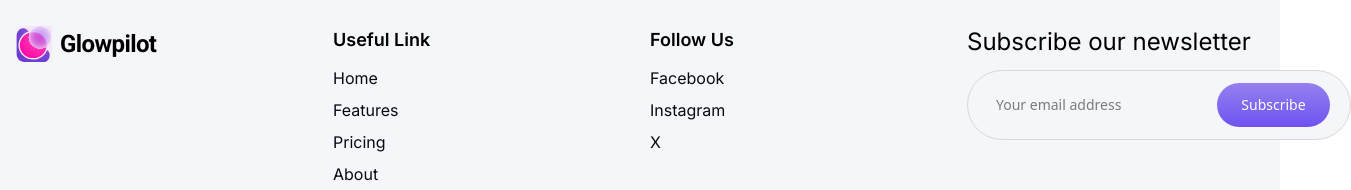
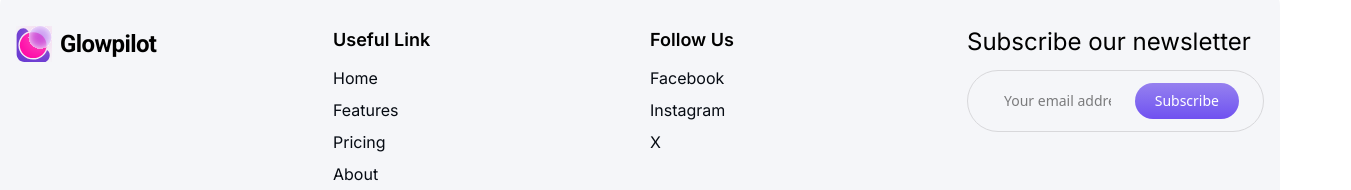
Before and after one commit to viveksharmatws/glowpiolet, a React (Vite) app: page / in a window 1280 px wide. Shown: the part 8553-8743 px from the top of the page, 1351 px wide, since content can reach past the window. Built offline with nearby package versions, Linux system fonts and the light colour scheme.

Commit message:
fix  footer subscribe btn css

```diff
--- a/src/components/Footer.jsx
+++ b/src/components/Footer.jsx
@@ -62,31 +62,41 @@ const Footer = () => {
           <h4 className="font-inter text-center md:!text-start text-xl lg:text-2xl mb-3">
             Subscribe our newsletter
           </h4>
-          <div
+<div
   className="
-    flex flex-row items-center
-    w-full md:w-fit
+    flex flex-col sm:flex-row items-center
+    w-full
     bg-[#F5F6F9] rounded-[64px] border border-[#D8D8DB]
-    gap-3 md:gap-[11.35px] px-3 lg:px-5 py-3
+    gap-3 sm:gap-[11.35px] px-4 lg:px-6 py-3
   "
 >
   <input
     type="email"
     placeholder="Your email address"
-    className="flex-1 min-w-0 bg-transparent text-sm outline-none px-2 py-2"
+    className="
+      flex-1 min-w-0
+      bg-transparent text-sm
+      outline-none px-3 py-2
+      w-full
+    "
   />
   <button
     className="
       bg-gradient-to-t from-[#7050F0] to-[#9680EF] hover:opacity-90
-      text-white text-sm
+      text-white text-sm font-medium
       rounded-full cursor-pointer
-      px-6 py-3
+      !px-5 !py-2
+      w-[80%] sm:w-auto
+      self-center sm:self-auto
       shrink-0
     "
   >
     Subscribe
   </button>
 </div>
+
+
+
 
         </div>
       </div>
```
